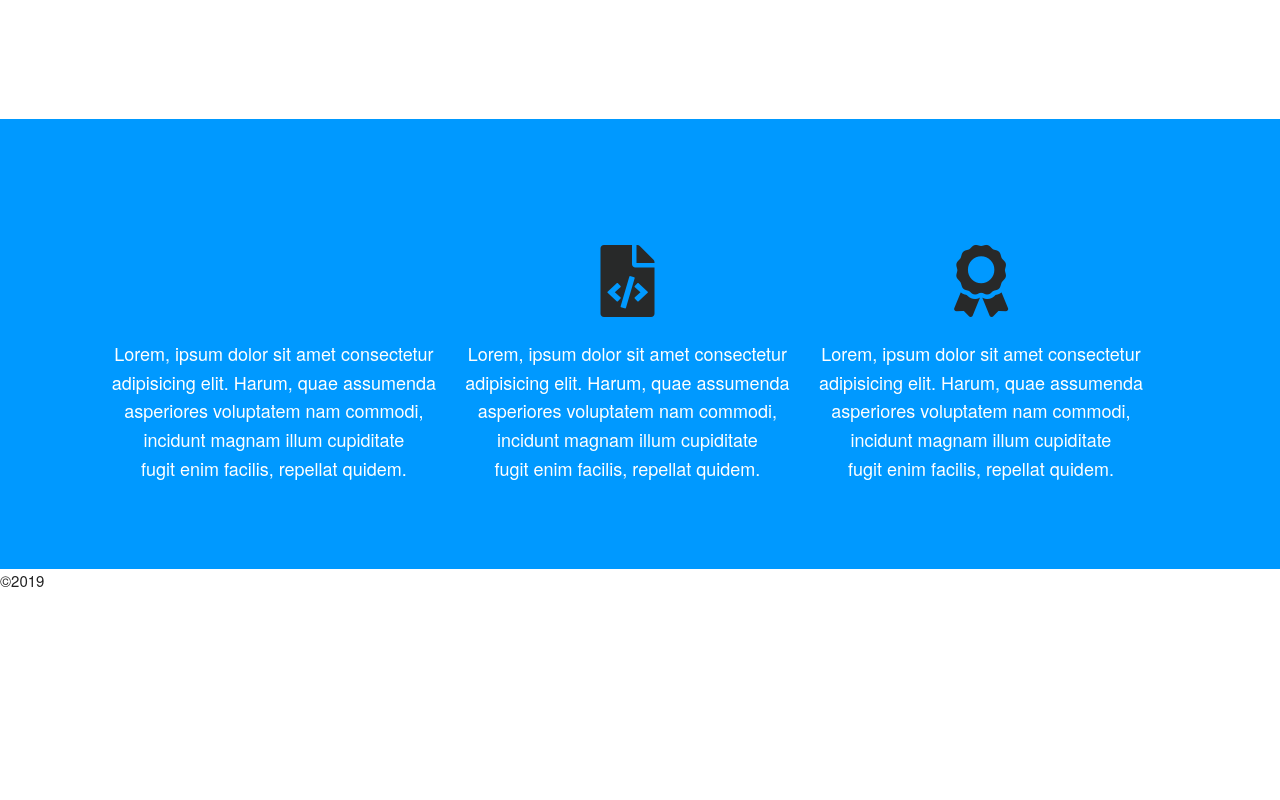
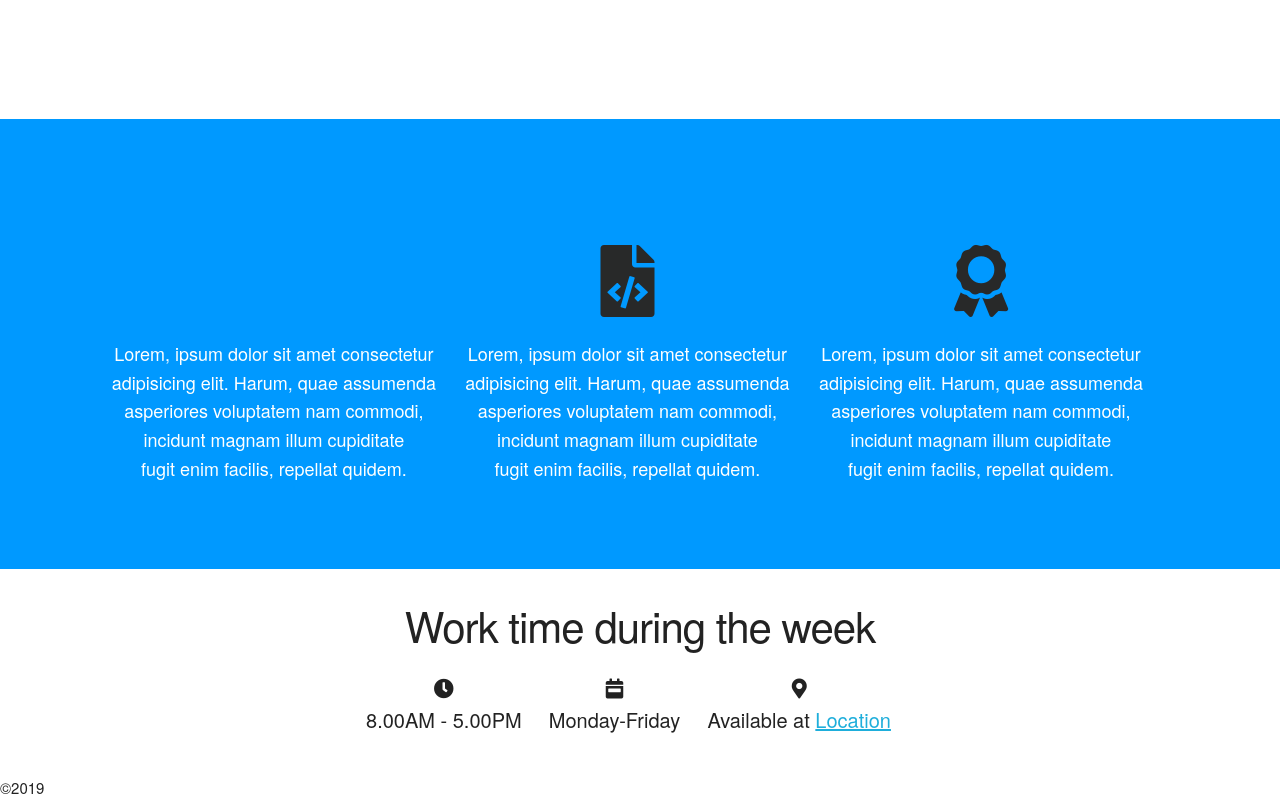
Before and after one commit to StraleB/Website-template-made-with-Skeleton-css, a plain HTML site: page index.html in a window 1280 px wide. Shown: the part 547-1347 px from the top of the page. Before the commit the page ends 1156 px from the top, so only its background shows below. Drawn offline with nearby package versions, Linux system fonts and the light colour scheme; some icons are missing.

Commit message:
added the work time section

```diff
--- a/index.html
+++ b/index.html
@@ -54,6 +54,18 @@
         </div>
     </div>
 
+<div class="row">
+    <div class="workTime">
+        <h2>Work time during the week</h2>
+        <li>
+                <i class="fas fa-clock"></i> <br> 8.00AM - 5.00PM
+        </li>
+
+        <li><i class="fas fa-calendar-week"></i> <br>Monday-Friday</li>
+        <li><i class="fas fa-map-marker-alt"></i> <br> Available at <a href="#">Location</a> </li>
+    </div>
+</div>
+
     <footer class="footer">&copy;2019</footer>
 </body>
 </html>
--- a/style/style.css
+++ b/style/style.css
@@ -7,7 +7,7 @@
 
 /* Navbar customization*/
 nav{
-    background:#aef5fa;
+    background:hsl(180, 2%, 88%);
     height: 4em;
 }
 
@@ -32,7 +32,7 @@ ul li {
 }
 
 .nav-link:hover{
-    color:rgb(121, 121, 121);
+    color:hsl(187, 69%, 43%);
 }
 
 /*Content and container customization*/
@@ -90,3 +90,18 @@ ul li {
     color: rgb(40, 41, 41);
     padding-bottom: 0.3em;
 }
+
+/*Working Time section*/
+
+.workTime{
+    margin:2em 0;
+    text-align: center;
+}
+
+.workTime li{
+    list-style: none;
+    display: inline-block;
+    font-size: 2rem;
+    text-align: center;
+    margin-right: 2.3rem;
+}
```
